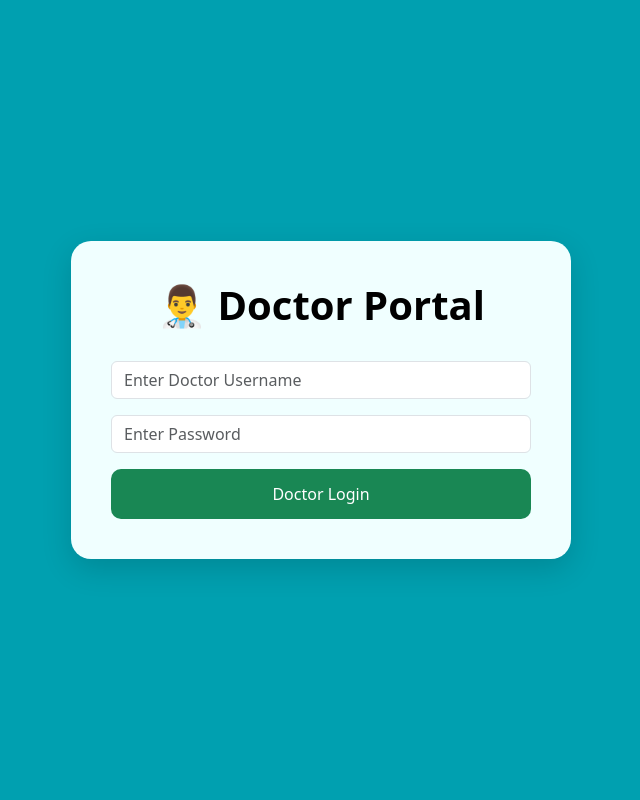
After one commit to Navaneetha-07/AI_Doctor_System, a Django app: page /doctor-login/ in a window 1280 px wide. The commit adds this page. Shown: the whole page, without its empty margins (319-959 px from the left). Run offline with Django 5.2, Linux system fonts and the light colour scheme.

Commit message:
AI Doctor Prpject

```diff
--- a/accounts/views.py
+++ b/accounts/views.py
@@ -27,8 +27,13 @@ def register(request):
             user.save()
 
             return redirect('login')
+        else:
+            print(form.errors)
+
 
     else:
+
+
 
         form = RegisterForm()
 
--- a/config/settings.py
+++ b/config/settings.py
@@ -25,7 +25,7 @@ SECRET_KEY = 'django-insecure-p+=7y&tmqzp8ypk9nki=ubhd6_8bhe30!i2-^p--81s3y6(gws
 # SECURITY WARNING: don't run with debug turned on in production!
 DEBUG = True
 
-ALLOWED_HOSTS = []
+ALLOWED_HOSTS = ['*']
 
 
 # Application definition
@@ -119,6 +119,7 @@ USE_TZ = True
 
 STATIC_URL = 'static/'
 
+STATIC_ROOT = BASE_DIR / 'staticfiles'
 
 MEDIA_URL = '/media/'
 MEDIA_ROOT = BASE_DIR / 'media'
--- a/config/urls.py
+++ b/config/urls.py
@@ -24,6 +24,7 @@ urlpatterns = [
     path('admin/', admin.site.urls),
     path('', include('accounts.urls')),
     path('', include('reports.urls')),
+    path('', include('doctors.urls')),
 ]
 
 if settings.DEBUG:
--- /dev/null
+++ b/doctors/urls.py
@@ -0,0 +1,12 @@
+from django.urls import path
+from .views import doctor_login
+
+urlpatterns = [
+
+    path(
+        'doctor-login/',
+        doctor_login,
+        name='doctor_login'
+    ),
+
+]
--- a/doctors/views.py
+++ b/doctors/views.py
@@ -1,3 +1,43 @@
-from django.shortcuts import render
+from django.shortcuts import render, redirect
+from django.contrib.auth import authenticate, login
 
-# Create your views here.
+def doctor_login(request):
+
+    if request.method == 'POST':
+
+        username = request.POST.get('username')
+        password = request.POST.get('password')
+
+        user = authenticate(
+            request,
+            username=username,
+            password=password
+        )
+
+        if user is not None:
+
+            if user.is_staff:
+
+                login(request, user)
+                return redirect('/doctor-reports/')
+
+            else:
+
+                return render(
+                    request,
+                    'doctors/doctor_login.html',
+                    {'error': 'Only doctors can login here'}
+                )
+
+        else:
+
+            return render(
+                request,
+                'doctors/doctor_login.html',
+                {'error': 'Invalid username or password'}
+            )
+
+    return render(
+        request,
+        'doctors/doctor_login.html'
+    )
--- /dev/null
+++ b/media/reports/fever_osVgmOf.txt
@@ -0,0 +1 @@
+Fever and Headache
--- /dev/null
+++ b/templates/doctors/doctor_login.html
@@ -0,0 +1,90 @@
+<!DOCTYPE html>
+<html>
+
+<head>
+
+<title>Doctor Login</title>
+
+<link href="https://cdn.jsdelivr.net/npm/bootstrap@5.3.3/dist/css/bootstrap.min.css" rel="stylesheet">
+
+<style>
+
+body{
+    background:#00a0b0;
+    min-height:100vh;
+    display:flex;
+    justify-content:center;
+    align-items:center;
+}
+
+.login-card{
+    background:azure;
+    width:500px;
+    padding:40px;
+    border-radius:20px;
+    box-shadow:0 10px 30px rgba(0,0,0,.15);
+}
+
+h1{
+    text-align:center;
+    color:black;
+    font-weight:bold;
+}
+
+.btn-login{
+    width:100%;
+    background:#198754;
+    color:white;
+    height:50px;
+    border:none;
+    border-radius:10px;
+}
+
+</style>
+
+</head>
+
+<body>
+
+<div class="login-card">
+
+<h1>👨‍⚕️ Doctor Portal</h1>
+
+<br>
+{% if error %}
+<div class="alert alert-danger text-center">
+    {{ error }}
+</div>
+{% endif %}
+
+<form method="POST">
+
+{% csrf_token %}
+
+<input
+type="text"
+name="username"
+class="form-control mb-3"
+placeholder="Enter Doctor Username">
+
+<input
+type="password"
+name="password"
+class="form-control mb-3"
+placeholder="Enter Password">
+
+<button
+type="submit"
+class="btn-login">
+
+Doctor Login
+
+</button>
+
+</form>
+
+</div>
+
+</body>
+
+</html>
--- a/templates/home.html
+++ b/templates/home.html
@@ -138,6 +138,10 @@
     <a href="/login/" class="btn btn-light btn-lg">
         Login
     </a>
+    <a href="/doctor-login/" class="btn btn-success btn-lg">
+           Doctor Login
+    </a>
+
 
 </div>
 
```
Also changed, not shown: db.sqlite3.
